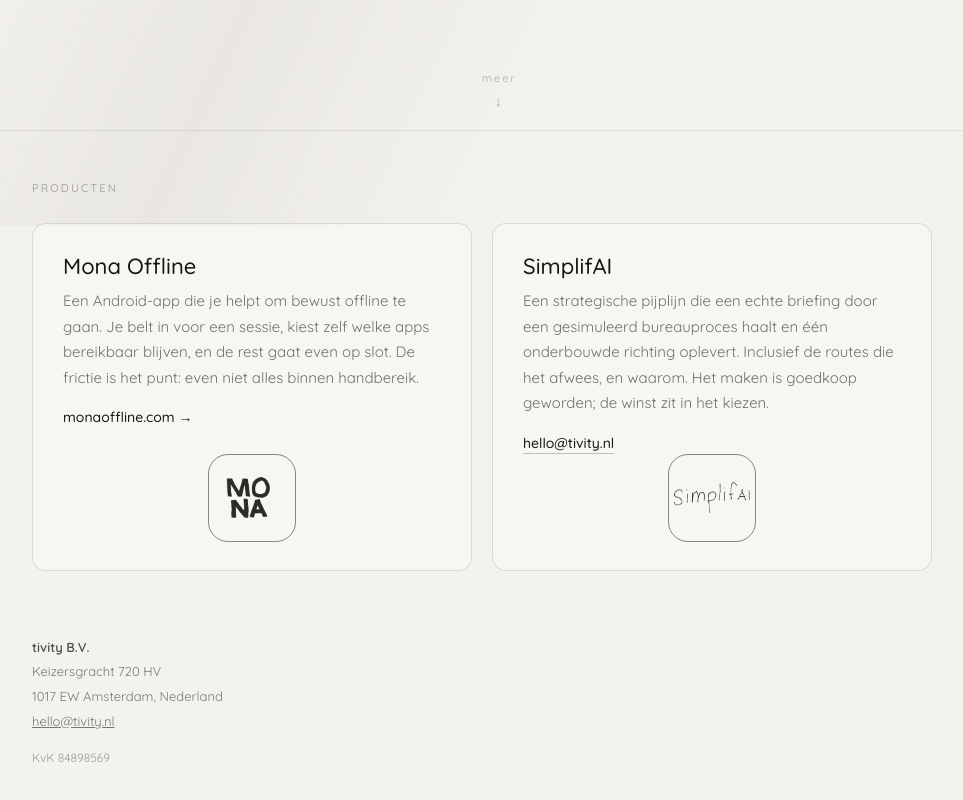
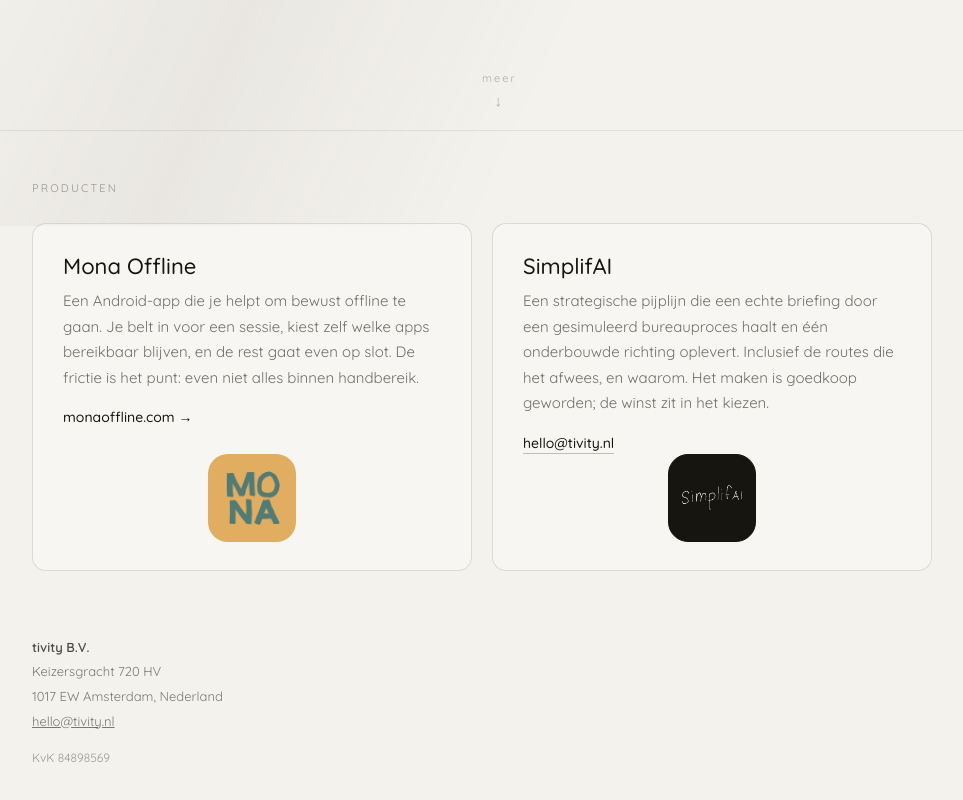
Before and after one commit to tivityBV/placeholder, a plain HTML site: page index.html in a window 1280 px wide. Shown: the part 574-1374 px from the top of the page, without its empty margins (158-1121 px from the left). Drawn offline with Linux system fonts and the light colour scheme.

Commit message:
use color MONA and inverted SimplifAI icons

```diff
--- a/index.html
+++ b/index.html
@@ -6,18 +6,10 @@
 <title>'tivity · A new studio model</title>
 <meta name="description" content="tivity B.V., studio in Amsterdam. Maker van Mona Offline. KvK 84898569.">
 <link rel="icon" href="favicon.png">
+<link rel="preconnect" href="https://fonts.googleapis.com">
+<link rel="preconnect" href="https://fonts.gstatic.com" crossorigin>
+<link href="https://fonts.googleapis.com/css2?family=Quicksand:wght@300;400;500;600&display=swap" rel="stylesheet">
 <style>
-  /* Quicksand, zelf gehost sinds 1 sep 2026. Stond hiervoor op fonts.googleapis.com,
-     waarmee het IP-adres van elke bezoeker naar Google ging voordat er iets was
-     aangeklikt. Twee bestanden, samen 56 kB: het is een variabel lettertype, dus
-     een bestand dekt alle gewichten van 300 tot 700. SIL Open Font License.
-     Zelfde ingreep als op monaoffline.com, waar dit het privacybeleid tegensprak. */
-  @font-face{font-family:Quicksand;font-style:normal;font-weight:300 700;font-display:swap;
-    src:url(fonts/quicksand-latin-ext.woff2) format('woff2');
-    unicode-range:U+0100-02BA,U+02BD-02C5,U+02C7-02CC,U+02CE-02D7,U+02DD-02FF,U+0304,U+0308,U+0329,U+1D00-1DBF,U+1E00-1E9F,U+1EF2-1EFF,U+2020,U+20A0-20AB,U+20AD-20C0,U+2113,U+2C60-2C7F,U+A720-A7FF}
-  @font-face{font-family:Quicksand;font-style:normal;font-weight:300 700;font-display:swap;
-    src:url(fonts/quicksand-latin.woff2) format('woff2');
-    unicode-range:U+0000-00FF,U+0131,U+0152-0153,U+02BB-02BC,U+02C6,U+02DA,U+02DC,U+0304,U+0308,U+0329,U+2000-206F,U+20AC,U+2122,U+2191,U+2193,U+2212,U+2215,U+FEFF,U+FFFD}
   * { box-sizing: border-box; }
   html, body { margin: 0; min-height: 100%; }
   body {
@@ -149,11 +141,15 @@
     border: 1px solid rgba(23,21,15,0.5);
     border-radius: 20px;
     display: flex; align-items: center; justify-content: center;
-    flex-shrink: 0;
+    flex-shrink: 0; overflow: hidden;
   }
+  /* MONA: kleurenicoon vult het hele kader */
+  .logo-frame-fill { border: none; padding: 0; }
+  .logo-frame-fill img { width: 100%; height: 100%; object-fit: cover; opacity: 1; display: block; }
+  /* SimplifAI: diapositief, zwart kader met witte letters */
+  .logo-frame-dark { background: #17150F; border-color: #17150F; }
+  .logo-frame-dark .logo-simplifai { width: 60px; height: auto; opacity: 1; }
   .logo-frame img { display: block; opacity: 0.9; }
-  .logo-mona { width: 52px; height: auto; }
-  .logo-simplifai { width: 76px; height: auto; }
   @media (max-width: 640px) {
     .product-grid { grid-template-columns: 1fr; }
   }
@@ -191,13 +187,13 @@
       <h3>Mona Offline</h3>
       <p>Een Android-app die je helpt om bewust offline te gaan. Je belt in voor een sessie, kiest zelf welke apps bereikbaar blijven, en de rest gaat even op slot. De frictie is het punt: even niet alles binnen handbereik.</p>
       <span class="visit">monaoffline.com</span>
-      <div class="logo-frame"><img class="logo-mona" src="logo-mona.png" alt="MONA"></div>
+      <div class="logo-frame logo-frame-fill"><img src="logo-mona-kleur.png" alt="MONA"></div>
     </a>
     <div class="product product-static">
       <h3>SimplifAI</h3>
       <p>Een strategische pijplijn die een echte briefing door een gesimuleerd bureauproces haalt en één onderbouwde richting oplevert. Inclusief de routes die het afwees, en waarom. Het maken is goedkoop geworden; de winst zit in het kiezen.</p>
       <a class="visit-mail" href="mailto:hello@tivity.nl?subject=SimplifAI">hello@tivity.nl</a>
-      <div class="logo-frame"><img class="logo-simplifai" src="logo-simplifai.png" alt="SimplifAI"></div>
+      <div class="logo-frame logo-frame-dark"><img class="logo-simplifai" src="logo-simplifai-wit.png" alt="SimplifAI"></div>
     </div>
     </div>
     <div class="company">
```
